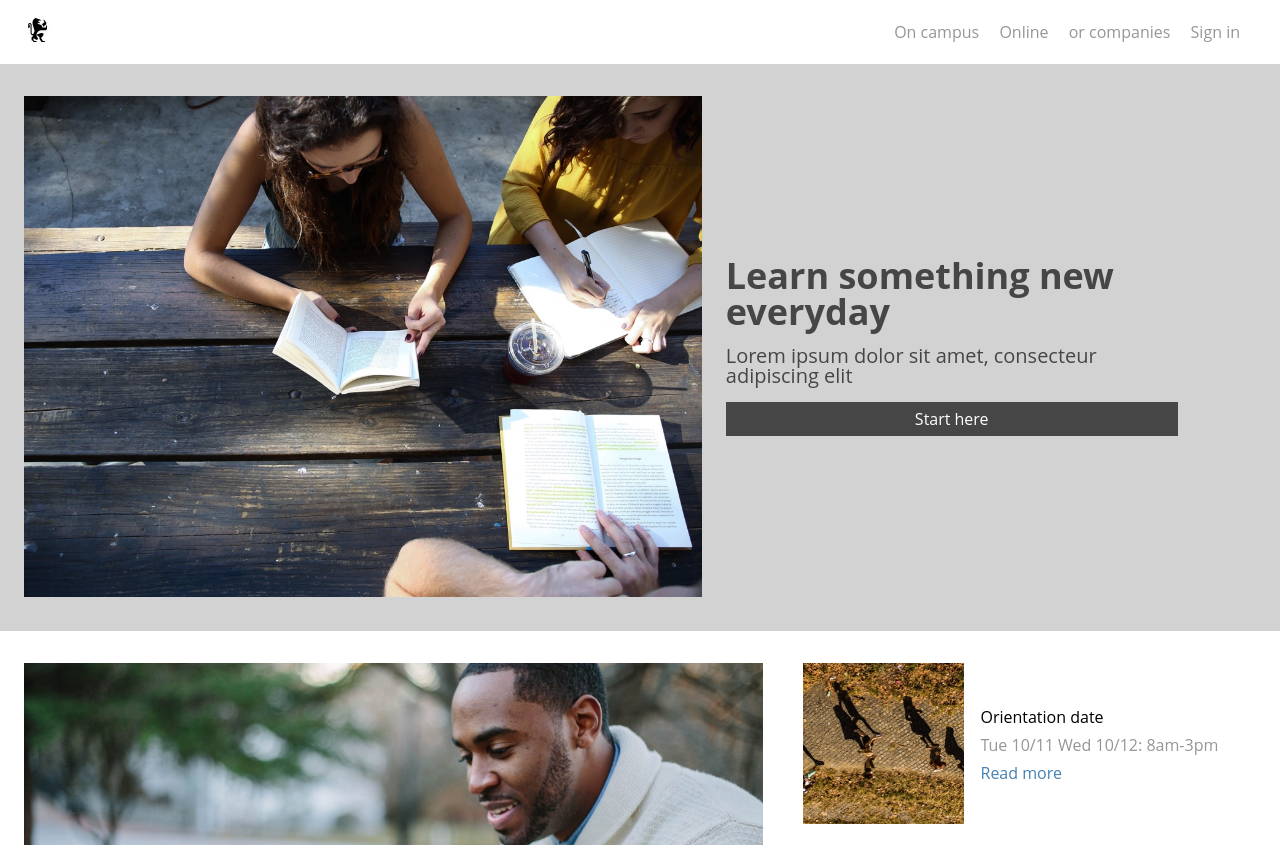
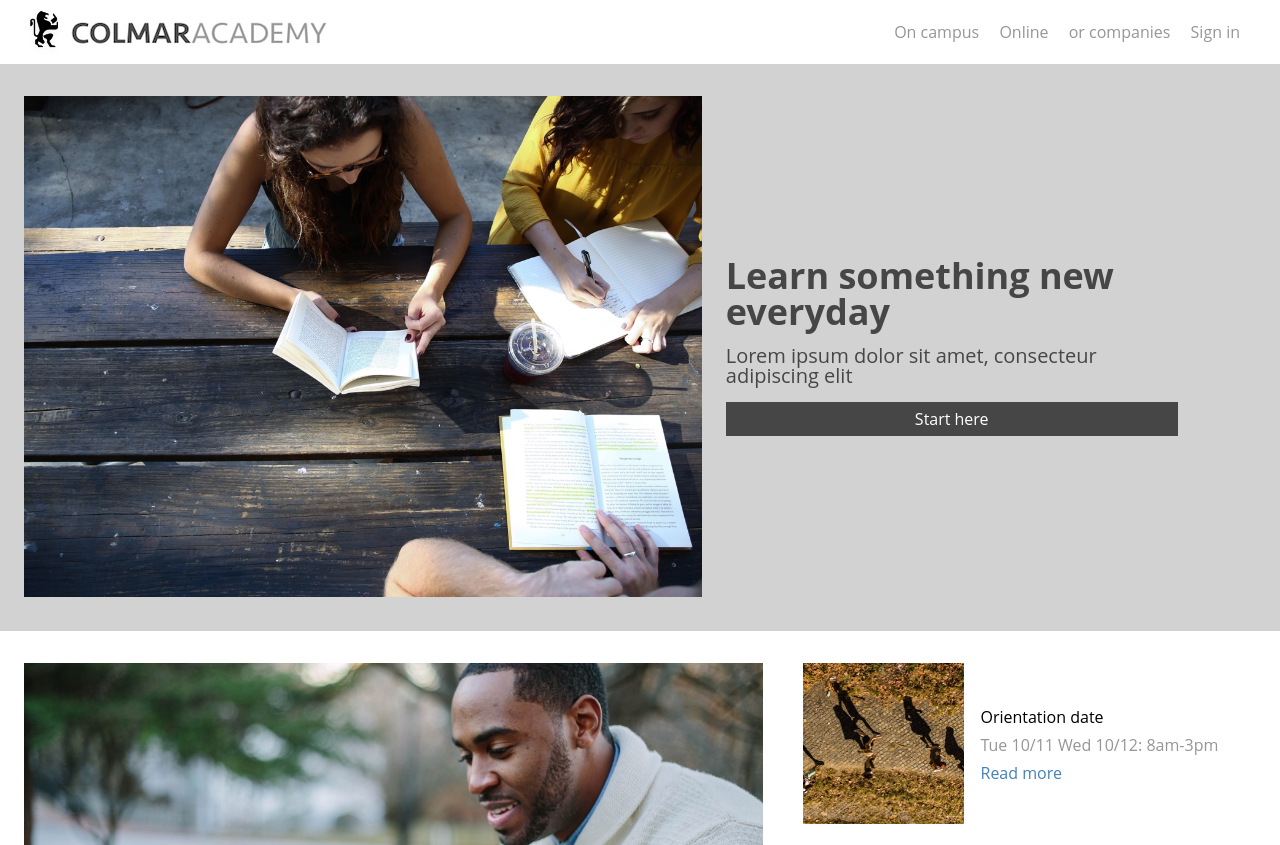
Before and after one commit to carolinaneves27/capstonecolmar, a plain HTML site: page index.html in a window 1280 px wide. Shown: the top 845 px of the page. Drawn offline with Linux system fonts and the light colour scheme.

Commit message:
last changes

```diff
--- a/index.html
+++ b/index.html
@@ -11,7 +11,8 @@
     <!-- header -->
     <header>
     <div class="logo">
-      <img src="resources/images/ic-logo.svg">
+      <img src="resources/images/logo.jpg" class="lion">
+      <img src="resources/images/colmar.png" class="colmar">
     </div>
     <div class="navigation">
       <span>On campus</span>
--- a/resources/style.css
+++ b/resources/style.css
@@ -47,7 +47,14 @@ header {
 }
 
 .logo {
-  height: 2rem;
+  display: inline-flex;
+  align-items: center;
+
+}
+
+.lion {
+  width: auto;
+  height: 3rem;
 }
 
 span {
@@ -174,12 +181,18 @@ a {
 }
 
 .course {
+  flex: 1;
   margin-left: 2rem;
   margin-bottom: 2rem;
   background-color: white;
 }
+
 .course img {
   height: auto;
+}
+
+img .computer {
+
 }
 
 .course-text {
```
Also changed, not shown: resources/images/colmar.png (added), resources/images/logo.jpg (added), 3 other files.
